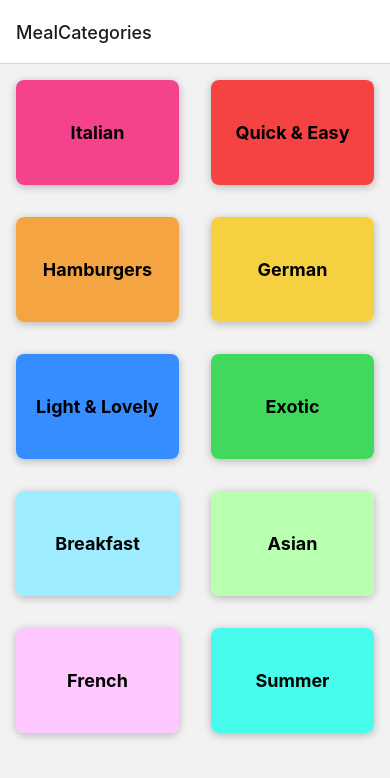
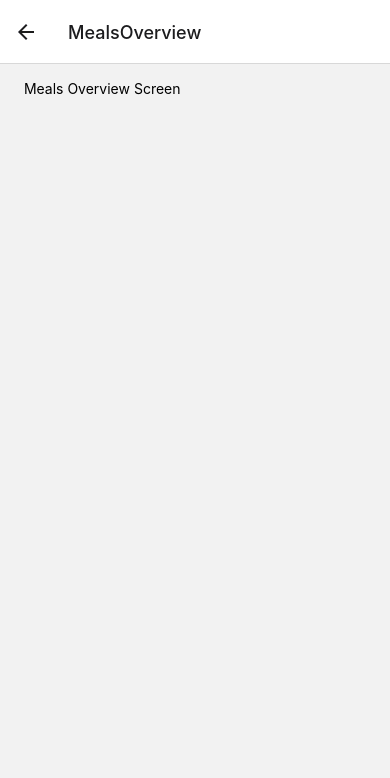
Before and after one commit to Ardad2/meals-app, a React Native app: screen /MealsOverview in a window 390 px wide. Shown: the top 778 px of the page. Built offline with nearby package versions, Linux system fonts and the light colour scheme.

Commit message:
added navigation to meals overview screen

```diff
--- a/App.js
+++ b/App.js
@@ -3,6 +3,7 @@ import { StyleSheet, Text, View } from 'react-native';
 import CategoriesScreen from './screens/CategoriesScreen';
 import { NavigationContainer } from '@react-navigation/native';
 import { createNativeStackNavigator } from '@react-navigation/native-stack';
+import MealsOverviewScreen from './screens/MealsOverviewScreen';
 
 const Stack = createNativeStackNavigator();
 
@@ -14,6 +15,7 @@ export default function App() {
     <NavigationContainer>
       <Stack.Navigator>
         <Stack.Screen name="MealCategories" component={CategoriesScreen}/>
+        <Stack.Screen name="MealsOverview" component={MealsOverviewScreen} />
       </Stack.Navigator>
     </NavigationContainer>
     </>
--- a/components/CategoryGridTile.js
+++ b/components/CategoryGridTile.js
@@ -1,11 +1,13 @@
 import { Pressable, View, Text, StyleSheet, Platform } from 'react-native';
 
-function CategoryGridTile({title, color}) {
+function CategoryGridTile({title, color, onPress}) {
     return (
     <View style={styles.gridItem}>
         <Pressable
         android_ripple={{color:'#ccc'}}
-        style={({ pressed }) => [styles.button, pressed ? styles.buttonPressed :  null]}>
+        style={({ pressed }) => [styles.button, pressed ? styles.buttonPressed :  null]}
+        onPress={onPress}
+        >
             <View style={[styles.innerContainer, { backgroundColor: color}]}>
                 <Text style={styles.title}>{title}</Text>
             </View>
--- a/screens/CategoriesScreen.js
+++ b/screens/CategoriesScreen.js
@@ -3,11 +3,23 @@ import CategoryGridTile from '../components/CategoryGridTile';
 
 import { CATEGORIES } from '../data/dummy-data';
 
-function renderCategoryItem(itemData) {
-    return <CategoryGridTile title={itemData.item.title} color={itemData.item.color} />
-}
 
-function CategoriesScreen() {
+
+function CategoriesScreen({ navigation }) {
+
+    //Navigation is a special prop is passed to the navigation stack's screens.
+
+    function renderCategoryItem(itemData) {
+
+        function pressHandler() {
+            navigation.navigate("MealsOverview");
+        }
+
+        return (
+        <CategoryGridTile title={itemData.item.title} color={itemData.item.color} onPress={pressHandler}/>
+        );
+    }
+
     return (
     <FlatList
     data={CATEGORIES}
```
